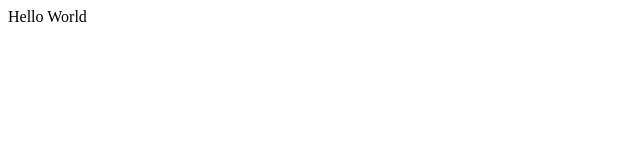
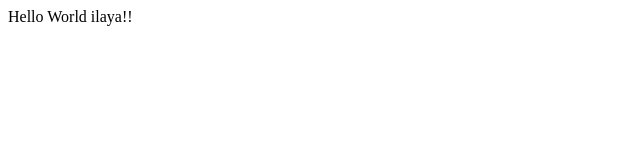
Before and after one commit to Sivasankari3010/Practice, a plain HTML site: page index.html in a window 1280 px wide. Shown: the full height of the page, 0-640 px from the left. Drawn offline with Linux system fonts and the light colour scheme.

Commit message:
Update index.html

```diff
--- a/index.html
+++ b/index.html
@@ -1 +1 @@
-<p>Hello World</p>
+<p>Hello World ilaya!!</p>
```
